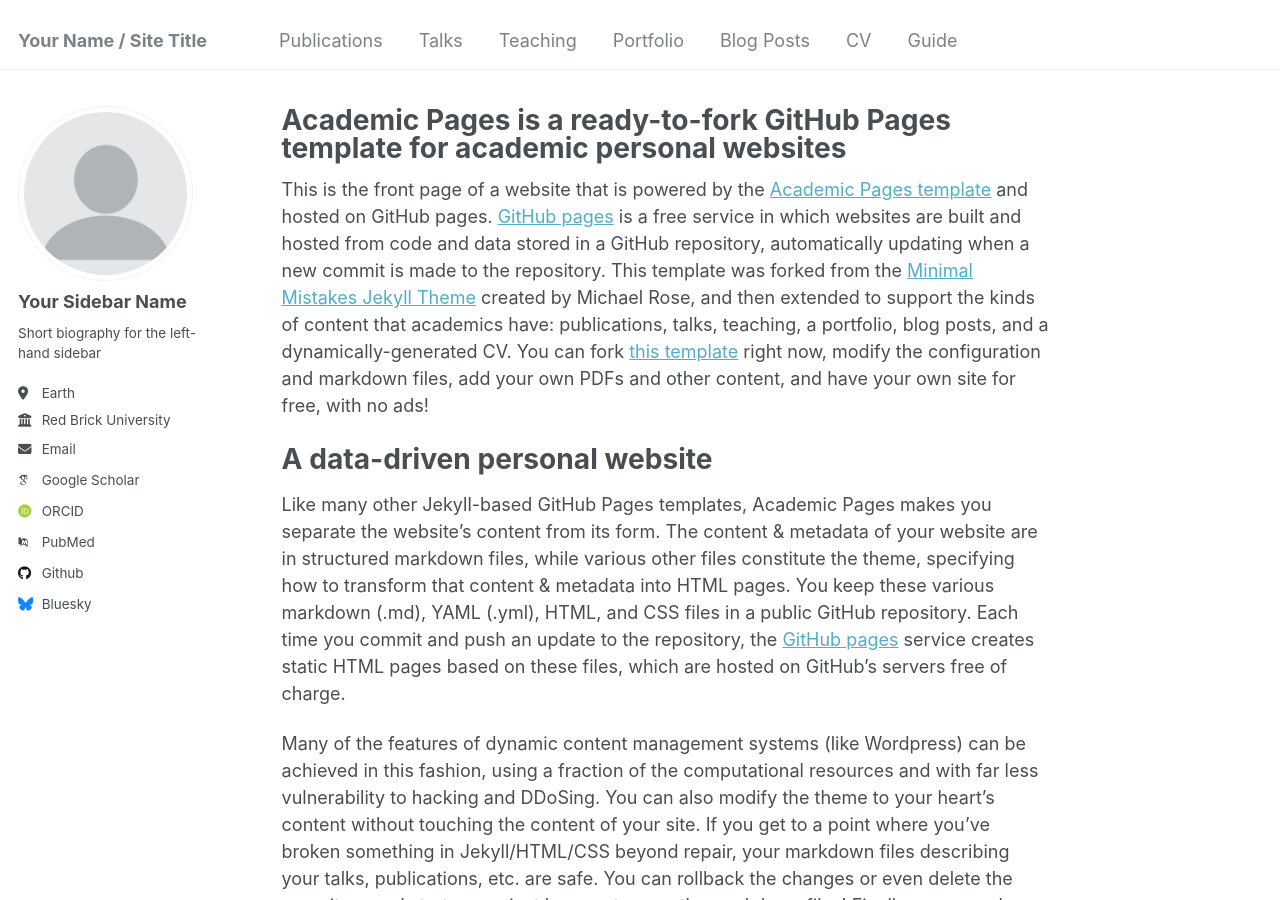
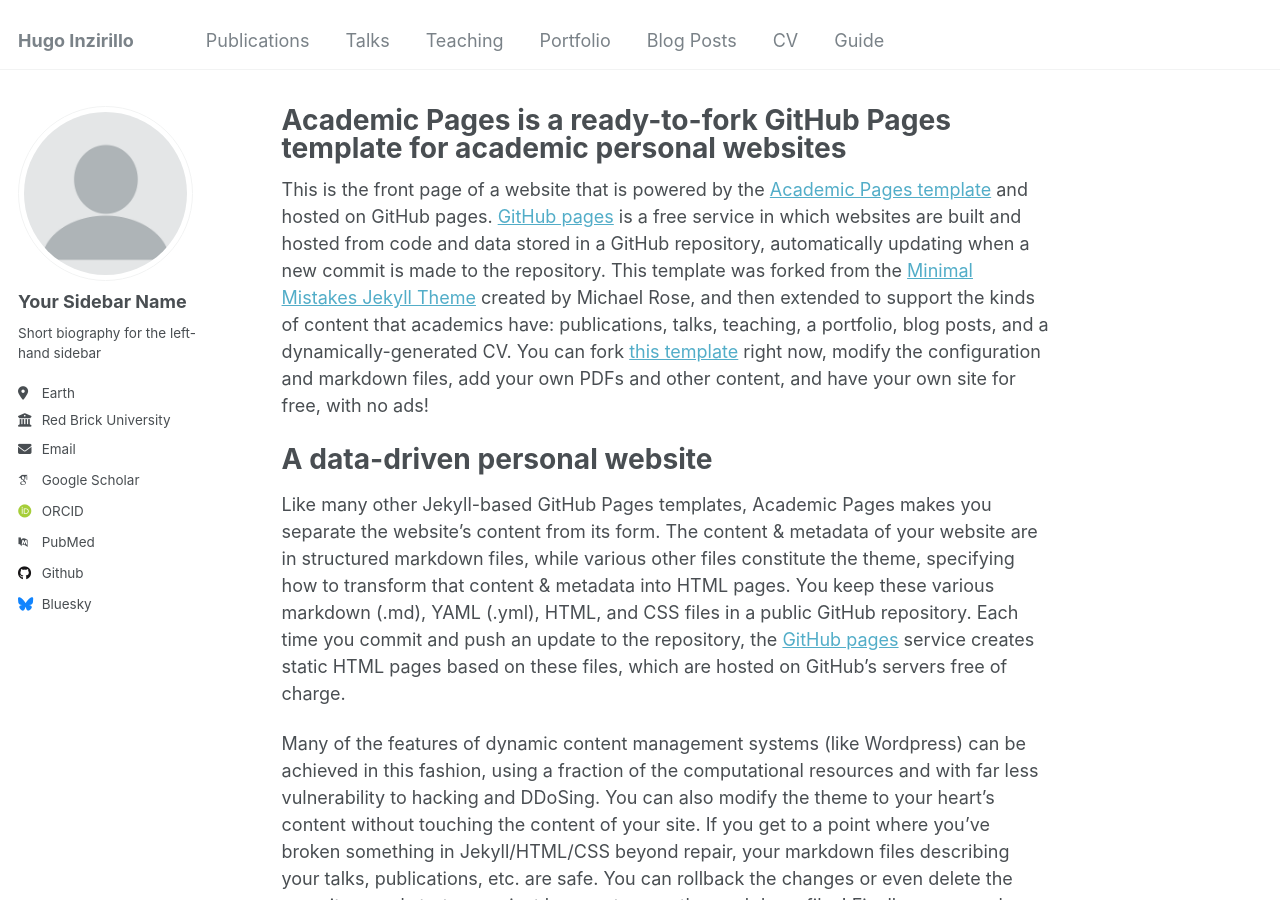
Before and after one commit to hinzirillo/hinzirillo.github.io, a Jekyll site: the page built from _pages/about.md, in a window 1280 px wide and 900 px high. Built offline with Jekyll 4.4.1, drawn with Linux system fonts in a browser that asks for light colours; some web fonts are replaced.

Commit message:
Update _config.yml

```diff
--- a/_config.yml
+++ b/_config.yml
@@ -8,7 +8,7 @@
 
 # Basic Site Settings
 locale                   : "en-US"
-title                    : "Your Name / Site Title"
+title                    : "Hugo Inzirillo"
 title_separator          : "-"
 name                     : &name "Your Name"
 description              : &description "personal description"
```
